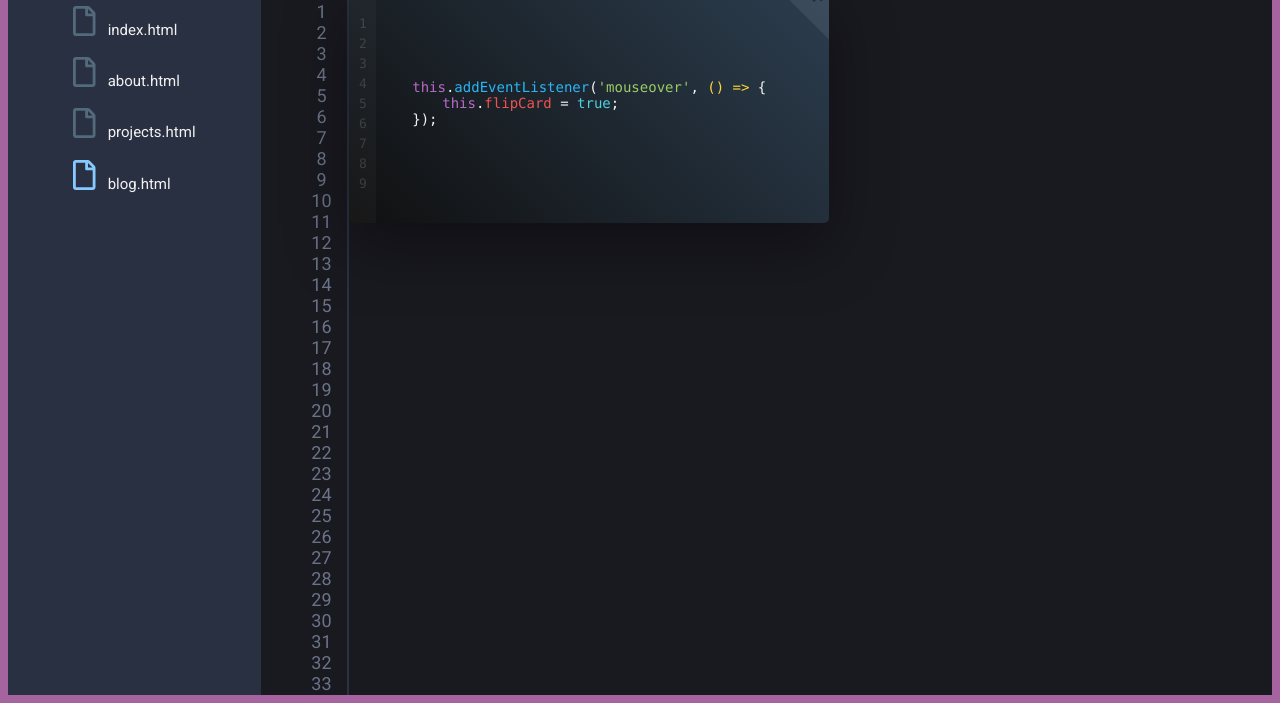
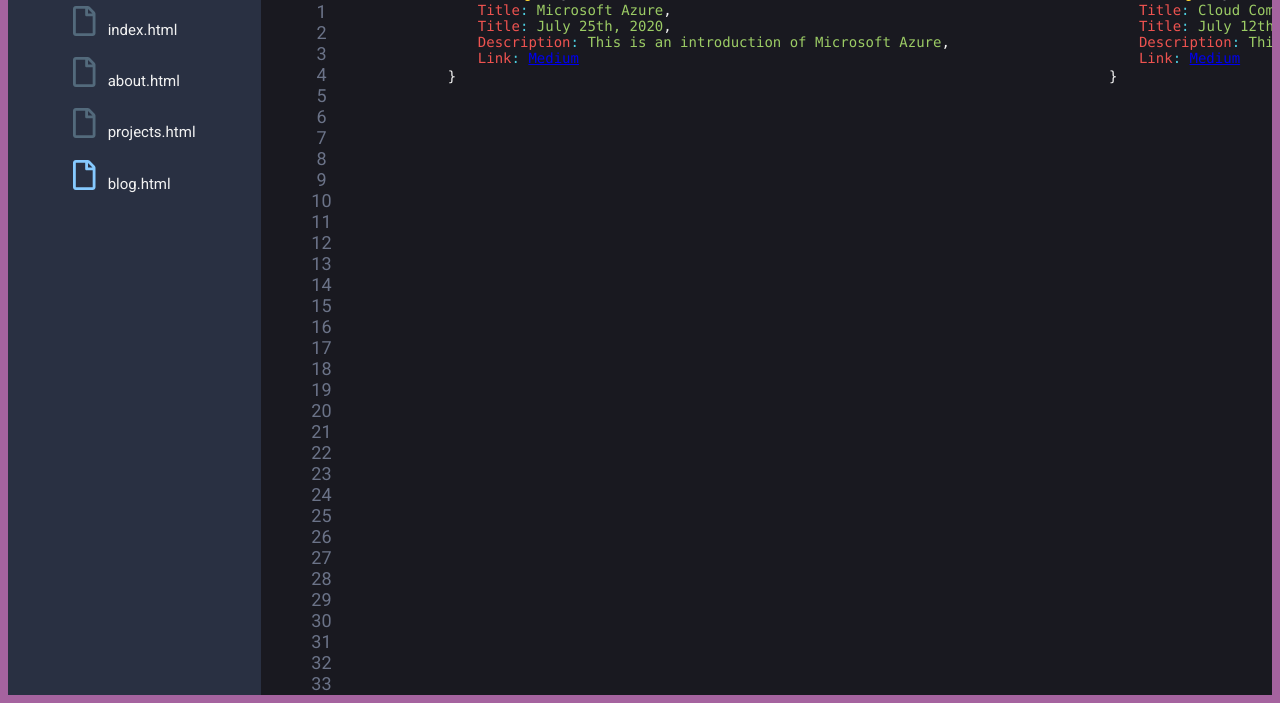
Before and after one commit to Ianodad/MyPortfolio, a Gatsby site: page /blog in a window 1280 px wide. Shown: the part 113-816 px from the top of the page. Built offline with nearby package versions, Linux system fonts and the light colour scheme; Gatsby itself is replaced by a stand-in of ours; a web font is replaced by a local one.

Commit message:
Thanks for add

```diff
--- a/gatsby-config.js
+++ b/gatsby-config.js
@@ -1,6 +1,6 @@
 module.exports = {
   siteMetadata: {
-    title: `Keturah`,
+    title: `Profile Editor`,
     description: `Kick off your next, great Gatsby project with this default starter. This barebones starter ships with the main Gatsby configuration files you might need.`,
     author: `@gatsbyjs`,
   },
--- a/src/components/ProjectCards.js
+++ b/src/components/ProjectCards.js
@@ -20,7 +20,7 @@
               repository
               website
               image {
-                childImageSharp{
+                childImageSharp {
                     sizes(maxWidth: 590) {
                         ...GatsbyImageSharpSizes
                     }
--- a/src/components/blogCards.js
+++ b/src/components/blogCards.js
@@ -8,7 +8,7 @@
     query={graphql`
       {
         blogs: allMarkdownRemark(
-        filter: { fileAbsolutePath: { regex: "/blogs/"}}
+          filter: { fileAbsolutePath: { regex: "/blogs/" } }
         ) {
           edges {
             node {
@@ -25,48 +25,52 @@
     `}
     render={data => (
       <header>
-
         <div className="line-numbers">
-            <p>1 2 3 4 5 6 7 8 9 10 11 12 13 14 15 16 17 18 19 20 21 22 23 24 25 26 27 28 29 30 31 32 33 34</p>
+          <p className="block">
+            1 2 3 4 5 6 7 8 9 10 11 12 13 14 15 16 17 18 19 20 21 22 23 24 25 26
+            27 28 29 30 31 32 33 34
+          </p>
         </div>
 
-        <div className="divider">
+
+        <div className="divider"></div>
+        {data.blogs.edges.map(({ node }) => (
+          <div className="blog-container" >
+          <div className="card-blog">
+              <code className="ml-2">
+                <span className="variable">const </span>
+                <span className="function">blog </span>
+                <span className="operator">= </span>
+                <span>{"{"}</span>
+                <div className="indent">
+                  {" "}
+                  <span className="property">Title</span>
+                  <span className="operator">: </span>
+                  <span className="string">{node.frontmatter.title}</span>
+                  <span>,</span>
                 </div>
-
-        {data.blogs.edges.map(({ node }) => (
-        <div className="card">
-        <div className="card-back">
-          <div className="line-numbers">
-            <div>1</div>
-            <div>2</div>
-            <div>3</div>
-            <div>4</div>
-            <div>5</div>
-            <div>6</div>
-            <div>7</div>
-            <div>8</div>
-            <div>9</div>
-          </div><code><span className="variable">const </span><span className="function">blog </span><span className="operator">= </span><span>{'{'}</span>
-            <div className="indent"> <span className="property">date</span><span className="operator">: </span><span className="string">{node.frontmatter.title}</span><span>,</span></div>
-            <div className="indent"> <span className="property">title</span><span className="operator">: </span><span className="string">{node.frontmatter.date}</span><span>,</span></div>
-            <div className="indent"> <span className="property">description</span><span className="operator">: </span><span className="string">{node.frontmatter.description}</span><span>,</span></div>
-            <div className="indent"> <span className="property">link</span><span className="operator">: </span><span className="string">{node.frontmatter.link}</span><span>,</span></div>
-            <span>{'}'}</span>
-          </code>
+                <div className="indent">
+                  {" "}
+                  <span className="property">Title</span>
+                  <span className="operator">: </span>
+                  <span className="string">{node.frontmatter.date}</span>
+                  <span>,</span>
                 </div>
-        <div className="card-front">
-          <div className="line-numbers">
-            <div>1</div>
-            <div>2</div>
-            <div>3</div>
-            <div>4</div>
-            <div>5</div>
-            <div>6</div>
-            <div>7</div>
-            <div>8</div>
-            <div>9</div>
-          </div><code><span className="variable">this</span><span>.</span><span className="method">addEventListener</span><span>(</span><span className="string">'mouseover'</span><span>, </span><span className="function">() =&gt; </span><span>{'{'} </span>
-            <div className="indent"><span className="variable">this</span><span>.</span><span className="property">flipCard </span><span>= </span><span className="boolean">true</span><span>;</span></div><span>{'}'});</span>
+                <div className="indent">
+                  {" "}
+                  <span className="property">Description</span>
+                  <span className="operator">: </span>
+                  <span className="string">{node.frontmatter.description}</span>
+                  <span>,</span>
+                </div>
+                <div className="indent">
+                  {" "}
+                  <span className="property">Link</span>
+                  <span className="operator">: </span>
+                  <span className="string"><a className="thin" href={node.frontmatter.link} target="_blank">Medium</a></span>
+                  <span></span>
+                </div>
+                <span>{"}"}</span>
               </code>
             </div>
             </div>
--- a/src/components/header.js
+++ b/src/components/header.js
@@ -29,9 +29,9 @@
 
 
       <div className="icons-container">
-            {/* <a href="mailto:someone@yoursite.com">
+            <a href="ianodad@gmail.com">
               <MailSVG />
-            </a> */}
+            </a>
 
             <a href="https://www.instagram.com/ianodad/">
               <InstagramSVG />
--- a/src/components/layout.js
+++ b/src/components/layout.js
@@ -8,6 +8,8 @@
 import React from "react"
 import PropTypes from "prop-types"
 import { useStaticQuery, graphql } from "gatsby"
+import 'bootstrap/dist/css/bootstrap.css'
+
 
 // import Header from "./header"
 import "./layout.css"
--- /dev/null
+++ b/src/content/blogs/Azure.md
@@ -0,0 +1,7 @@
+---
+title: "Microsoft Azure"
+date: "July 25th, 2020"
+description: "This is an introduction  of Microsoft Azure"
+link: "https://medium.com/@ianodad/microsoft-azure-d6030e922abc"
+image: " "
+---
--- /dev/null
+++ b/src/content/blogs/Cloud.md
@@ -0,0 +1,7 @@
+---
+title: "Cloud Computing"
+date: "July 12th, 2020"
+description: "This a brief introduction of  cloud computing"
+link: "https://medium.com/dev-genius/cloud-computing-b8f0736482a5"
+image: " "
+---
--- a/src/styles/global.css
+++ b/src/styles/global.css
@@ -335,17 +335,27 @@
 	 height: 100vh;
 	 background: linear-gradient(45deg, #e91e63, #9c27b0);
 } */
- code, .card .line-numbers {
+
+.blog-container {
+    width: 70%;
+    margin-bottom: 40px;
+    display: flex;
+    margin-left: 10%;
+
+}
+ code, .card-blog .line-numbers {
 	 font-family: "Lucida Console", Monaco, monospace;
 	 font-size: 14px;
-}
- .card {
+ }
+
+
+.card-blog {
 	 position: relative;
-	 width: 30rem;
-	 height: 15rem;
+	 width: 35rem;
+	 height: 10rem;
 	 perspective: 150rem;
 }
- .card-front, .card-back {
+.card-front {
 	 position: absolute;
 	 width: 100%;
 	 height: 100%;
@@ -359,10 +369,10 @@
 	 backface-visibility: hidden;
 	 overflow: hidden;
 }
- .card-front:before, .card-back:before, .card-front:after, .card-back:after {
+ /* .card-front:before, .card-back:before, .card-front:after, .card-back:after {
 	 position: absolute;
-}
- .card-front:before, .card-back:before {
+} */
+ /* .card-front:before, .card-back:before {
 	 top: -40px;
 	 right: -40px;
 	 content: '';
@@ -371,37 +381,37 @@
 	 background-color: rgba(255, 255, 255, 0.08);
 	 transform: rotate(45deg);
 	 z-index: 1;
-}
- .card-front:after, .card-back:after {
+} */
+ /* .card-front:after, .card-back:after {
 	 content: '+';
 	 top: 0;
 	 right: 5px;
 	 font-size: 24px;
 	 transform: rotate(45deg);
 	 z-index: 2;
-}
+} */
  .card-front {
 	 width: 100%;
 	 height: 100%;
 	 background: linear-gradient(45deg, #101010, #2c3e50);
 }
- .card-front:after {
+ /* .card-front:after {
 	 color: #212f3c;
-}
- .card-back {
+} */
+ /* .card-back {
 	 background: linear-gradient(-45deg, #101010, #2c3e50);
 	 transform: rotateX(180deg);
-}
- .card-back:after {
+} */
+ /* .card-back:after {
 	 color: #11181f;
-}
- .card:hover .card-front {
+} */
+ /* .card:hover .card-front {
 	 transform: rotateX(-180deg);
 }
  .card:hover .card-back {
 	 transform: rotateX(0deg);
-}
- .card .line-numbers {
+} */
+ .card-blog .line-numbers {
 	 position: absolute;
 	 top: 0;
 	 left: 0;
@@ -415,35 +425,35 @@
 	 background-color: rgba(255, 255, 255, 0.03);
 	 font-size: 13px;
 }
- .card .line-numbers > div {
+ .card-blog .line-numbers > div {
 	 padding: 2.5px 0;
 	 opacity: 0.15;
 }
- .card code, .card .line-numbers {
+ .card-blog code, .card-blog .line-numbers {
 	 color: whitesmoke;
 }
- .card .indent {
+ .card-blog .indent {
 	 padding-left: 30px;
 }
- .card .operator {
+ .card-blog .operator {
 	 color: #4dd0e1;
 }
- .card .string {
+ .card-blog .string {
 	 color: #9ccc65;
 }
- .card .variable {
+ .card-blog .variable {
 	 color: #ba68c8;
 }
- .card .property {
+ .card-blog .property {
 	 color: #ef5350;
 }
- .card .method {
+ .card-blog .method {
 	 color: #29b6f6;
 }
- .card .function {
+ .card-blog .function {
 	 color: #fdd835;
 }
- .card .boolean {
+ .card-blog .boolean {
 	 color: #4dd0e1;
 }
 
```
Also changed, not shown: package.json (+10 -0 lines), .eslintrc.json (added), src/content/blogs/Microservice.md (line endings or trailing spaces), src/images/Logo.svg (added), src/images/LogoPr.png (added), 1 other file. Lines whose indentation alone changed are shown as unchanged.
